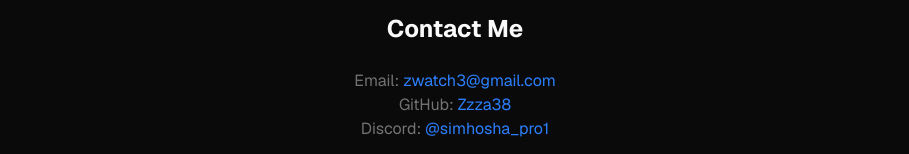
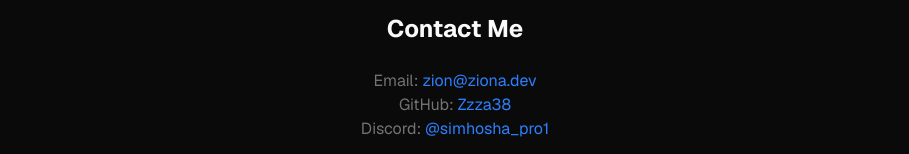
Before and after one commit to Zzza38/zion-site, a Next.js app: page / in a window 1280 px wide. Shown: the part 1024-1178 px from the top of the page, without its empty margins (185-1094 px from the left). Built offline with nearby package versions, Linux system fonts and the light colour scheme.

Commit message:
swithced to buisness email

```diff
--- a/src/app/page.tsx
+++ b/src/app/page.tsx
@@ -135,7 +135,7 @@ export default function Home() {
                 <h1 className="text-2xl font-bold">Contact Me</h1>
                 <br />
                 <div className="text-m flex max-w-3/4 flex-col text-neutral-500">
-                    <p>Email: <a href="mailto:zwatch3@gmail.com" className="text-blue-500">zwatch3@gmail.com</a></p>
+                    <p>Email: <a href="mailto:zion@ziona.dev" className="text-blue-500">zion@ziona.dev</a></p>
                     <p>GitHub: <a href="https://github.com/Zzza38" className="text-blue-500">Zzza38</a></p>
                     <p>Discord: <a href="https://discord.com/users/786069811855491072" className="text-blue-500">@simhosha_pro1</a></p>
                 </div>
```
